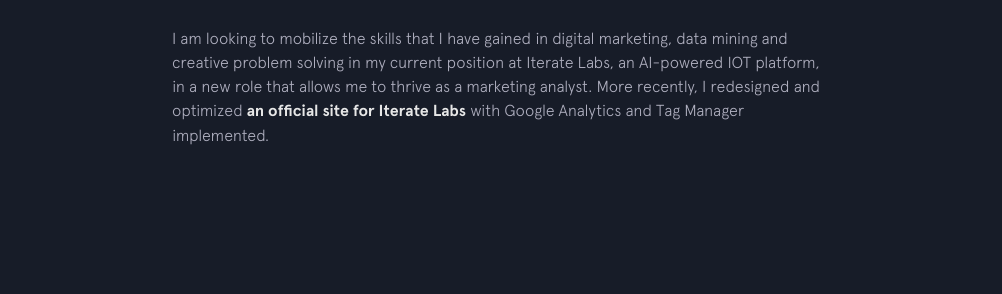
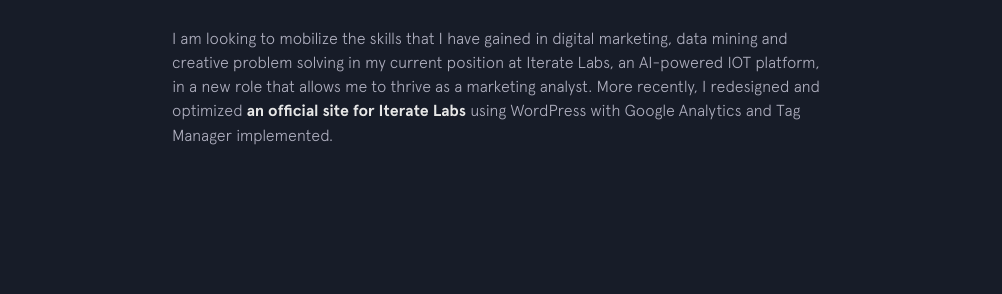
Before and after one commit to harper-he/harper-he.github.io, a Jekyll site: the page built from index.html, in a window 1280 px wide and 900 px high, scrolled down 1086 px. Shown: the part 159-453 px from the top of the window, without its empty margins (278-1280 px from the left). Built offline with Jekyll 4.4.1, drawn with Linux system fonts in a browser that asks for light colours; nearby versions of some CDN libraries.

Commit message:
Update background.html

```diff
--- a/_includes/background.html
+++ b/_includes/background.html
@@ -18,8 +18,12 @@
     </p>
 
     <p>
-      I am looking to mobilize the skills that I have gained in digital marketing, data mining and creative problem solving in my current position at Iterate Labs, an AI-powered IOT platform, in a new role that allows me to thrive as a marketing analyst.
-      More recently, I redesigned and optimized <a class="underline-link" href="https://iteratelabs.co/" target="_blank">an official site for Iterate Labs</a> with Google Analytics and Tag Manager implemented.
+      I am looking to mobilize the skills that I have gained in digital marketing,
+      data mining and creative problem solving in my current position at Iterate Labs,
+      an AI-powered IOT platform, in a new role that allows me to thrive as a marketing analyst.
+      More recently, I redesigned and optimized
+      <a class="underline-link" href="https://iteratelabs.co/" target="_blank">an official site for Iterate Labs</a>
+      using WordPress with Google Analytics and Tag Manager implemented.
     </p>
 
     <!-- {% include employment-status.html %} -->
```
